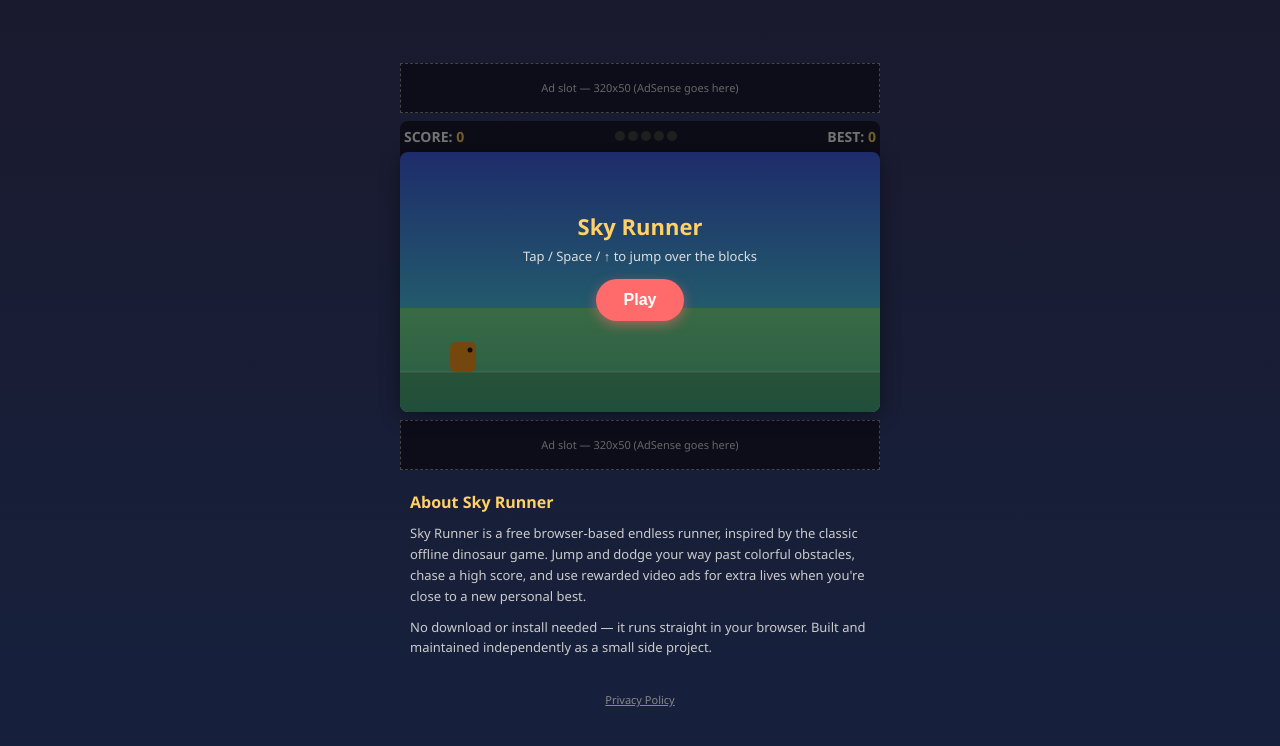
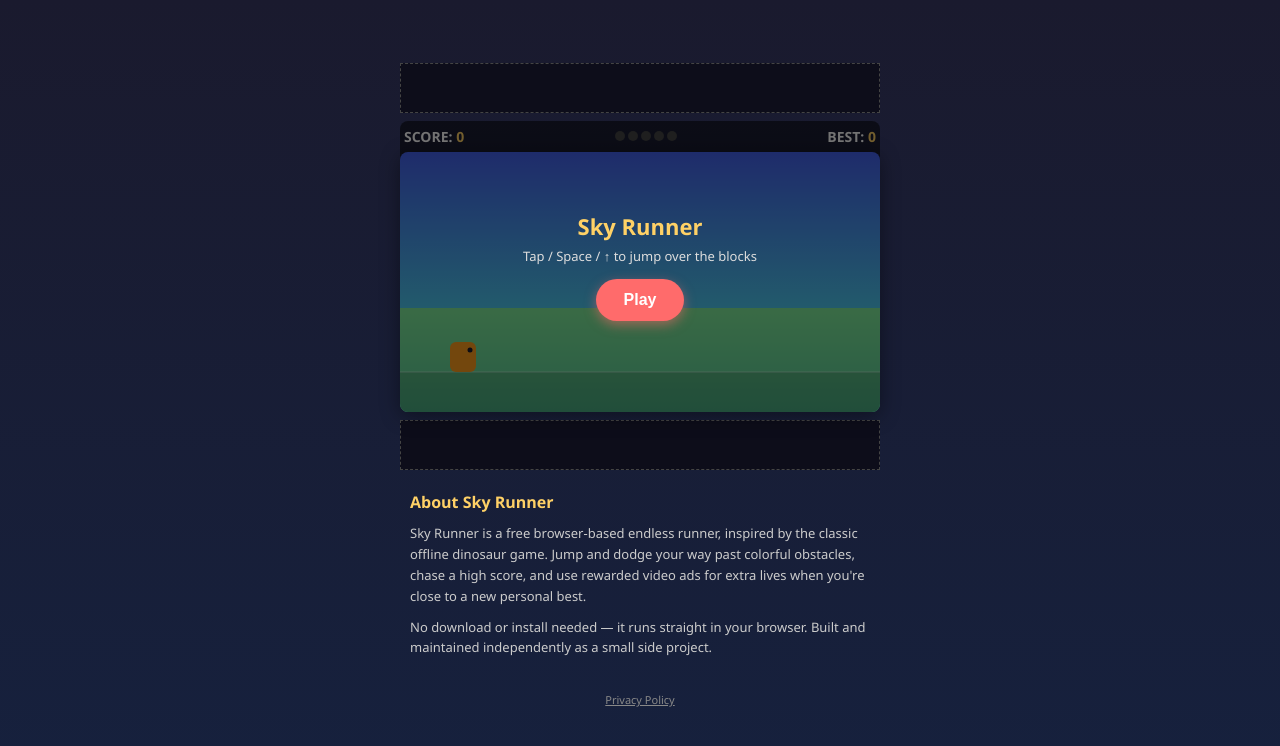
Before and after one commit to THmoney/Sky-Runner-, a plain HTML site: page index.html in a window 1280 px wide. Drawn offline with Linux system fonts and the light colour scheme.

Commit message:
Remove placeholder ad text

```diff
--- a/index.html
+++ b/index.html
@@ -182,7 +182,7 @@ ca-pub-8316025525057084 below with your real publisher ID.
 </head>
 <body>
 
-<div id="ad-top">Ad slot — 320x50 (AdSense goes here)</div>
+<div id="ad-top"></div>
 
 <div id="game-wrap">
   <div id="ui">
@@ -203,7 +203,7 @@ ca-pub-8316025525057084 below with your real publisher ID.
   </div>
 </div>
 
-<div id="ad-bottom">Ad slot — 320x50 (AdSense goes here)</div>
+<div id="ad-bottom"></div>
 
 <div id="about">
   <h2>About Sky Runner</h2>
```
